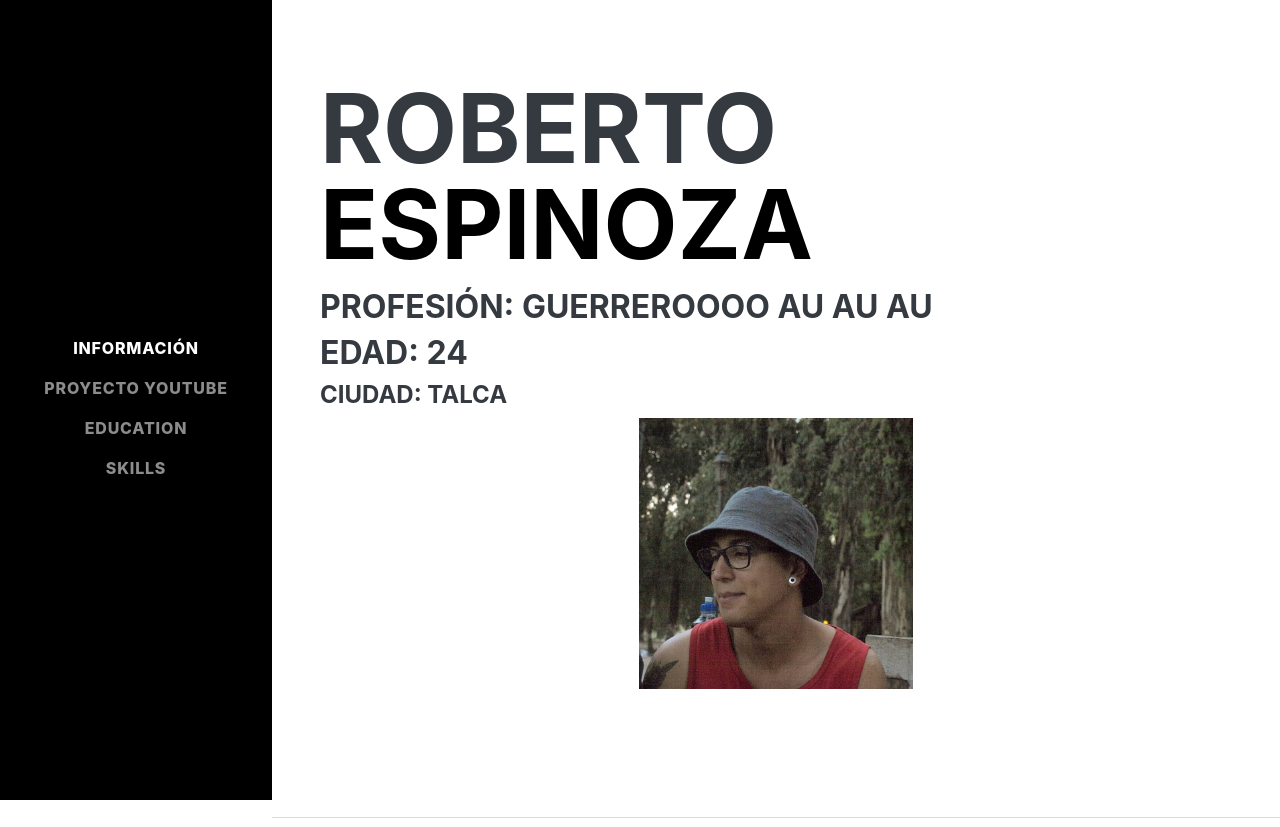
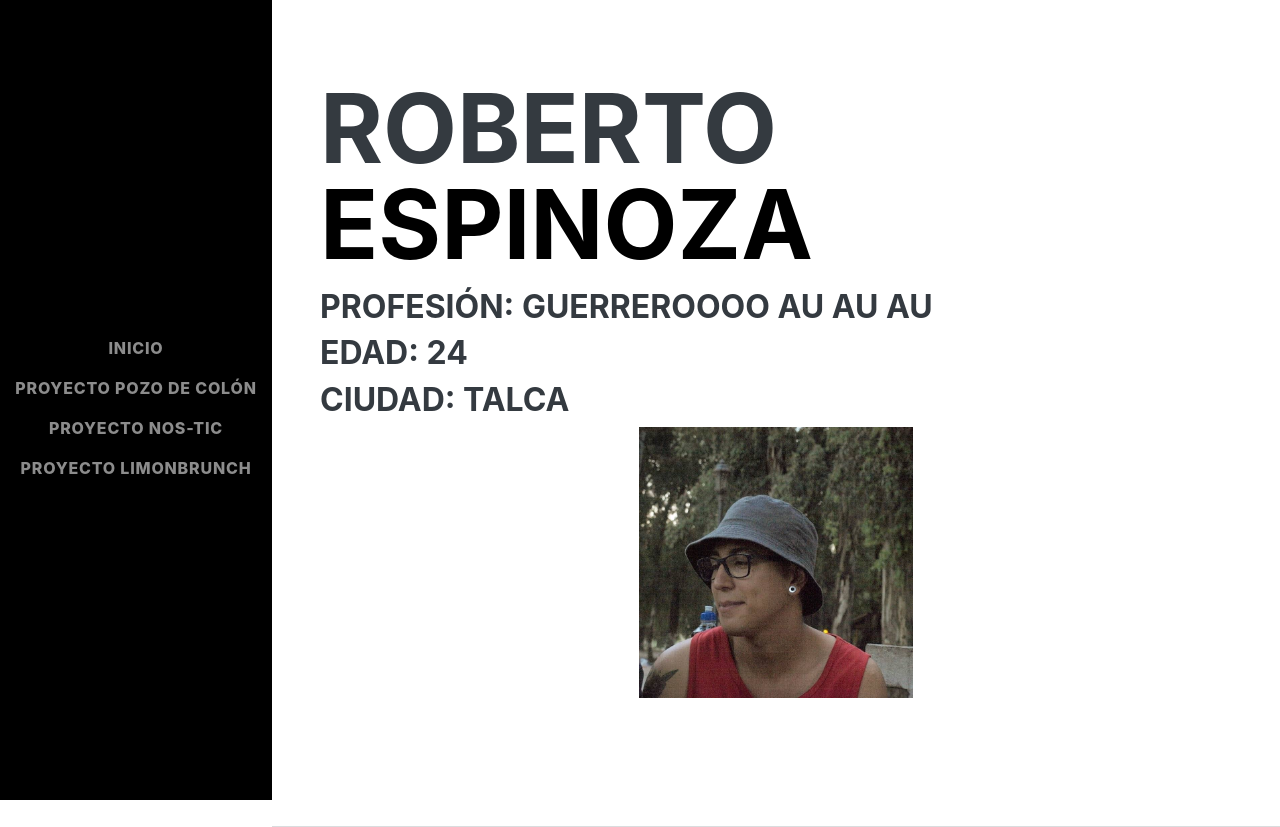
Before and after one commit to Rower98/robertoProjectE1, a Django app: page / in a window 1280 px wide. Run offline with Django 4.2, Linux system fonts and the light colour scheme; some libraries are stand-ins or nearby versions; some web fonts are replaced.

Commit message:
listoooo

```diff
--- a/firstAPPE1/views.py
+++ b/firstAPPE1/views.py
@@ -30,24 +30,24 @@ def proyecto2(request):
     data = {
         "foto":"/static/img/NOS.jpg",
         "nombre":"NOS-TIC",
-        "detalles":"",
-        "cliente": "",
-        "fecha":"",
-        "tiempo":"",
-        "ubicacion":"",
-        "estado":""
+        "detalles":"Propuesta para nueva farmacia moderna",
+        "cliente": "Dario Buena Salud",
+        "fecha":"30 de octubre de 2019",
+        "tiempo":"7 meses y 18 días",
+        "ubicacion":"Cerca de donde murio Colón",
+        "estado":"Activo"
     }
     return render (request,'template.html',data)
 
 def proyecto3(request):
     data = {
-        "foto":"",
-        "nombre":"",
-        "detalles":"",
-        "cliente": "",
-        "fecha":"",
-        "tiempo":"",
-        "ubicacion":"",
-        "estado":""
+        "foto":"/static/img/LIMON.jpg",
+        "nombre":"Limon Brunch",
+        "detalles":"Nuevo restaurante, en el cual puedes hacer reservas por la pagina web que ellos mantienen",
+        "cliente": "Patricia Cid",
+        "fecha":"18 de septiembre 2021",
+        "tiempo":"4 meses",
+        "ubicacion":"Galicia, España",
+        "estado":"Activo"
     }
     return render (request,'template.html',data)
--- a/robertoProjectE1/urls.py
+++ b/robertoProjectE1/urls.py
@@ -17,11 +17,14 @@ from xml.dom.minidom import Document
 from django.conf import settings
 from django.contrib import admin
 from django.urls import path
-from firstAPPE1.views import index
+from firstAPPE1.views import index, proyecto1, proyecto2, proyecto3
 
 
 
 urlpatterns = [
     path('admin/', admin.site.urls),
     path('',index),
+    path('p1/', proyecto1),
+    path('p2/', proyecto2),
+    path('p3/', proyecto3),
 ]
--- a/templates/index.html
+++ b/templates/index.html
@@ -27,17 +27,17 @@
         <button class="navbar-toggler" type="button" data-bs-toggle="collapse" data-bs-target="#navbarResponsive" aria-controls="navbarResponsive" aria-expanded="false" aria-label="Toggle navigation"><span class="navbar-toggler-icon"></span></button>
         <div class="collapse navbar-collapse" id="navbarResponsive">
             <ul class="navbar-nav">
-                <li class="nav-item"><a class="nav-link js-scroll-trigger" href="#about">Información</a></li>
-                <li class="nav-item"><a class="nav-link js-scroll-trigger" href="#experience">Proyecto Youtube</a></li>
-                <li class="nav-item"><a class="nav-link js-scroll-trigger" href="#education">Education</a></li>
-                <li class="nav-item"><a class="nav-link js-scroll-trigger" href="#skills">Skills</a></li>
+                <li class="nav-item"><a class="nav-link js-scroll-trigger" href="/">Inicio</a></li>
+                <li class="nav-item"><a class="nav-link js-scroll-trigger" href="/p1">Proyecto Pozo de Colón</a></li>
+                <li class="nav-item"><a class="nav-link js-scroll-trigger" href="/p2">Proyecto NOS-TIC</a></li>
+                <li class="nav-item"><a class="nav-link js-scroll-trigger" href="/p3">Proyecto LimonBrunch</a></li>
             </ul>
         </div>
     </nav>
     <!-- Page Content-->
     <div class="container-fluid p-0">
-        <!-- About-->
-        <section class="resume-section" id="about">
+        <!-- Información-->
+        <section class="resume-section" id="información">
             <div class="resume-section-content">
                 <h1 class="mb-0">
                     {{nombre}}
@@ -46,7 +46,7 @@
                 <div class="subheading mb-5 mt-3">
                     <h3>Profesión: {{profesion}}</h3>
                     <h3>Edad: {{edad}}</h3>
-                    <h4>Ciudad: {{ciudad}}</h4>
+                    <h3>Ciudad: {{ciudad}}</h3>
                     <img class="img-fluid mx-auto d-block" src="{{foto}}" alt="" width="30%">
                 </div>
             </div>
```
Also changed, not shown: static/img/LIMON.jpg (added), static/img/NOS.jpg (added), static/img/PDC.jpg (added), static/img/profile.jpg (deleted).
